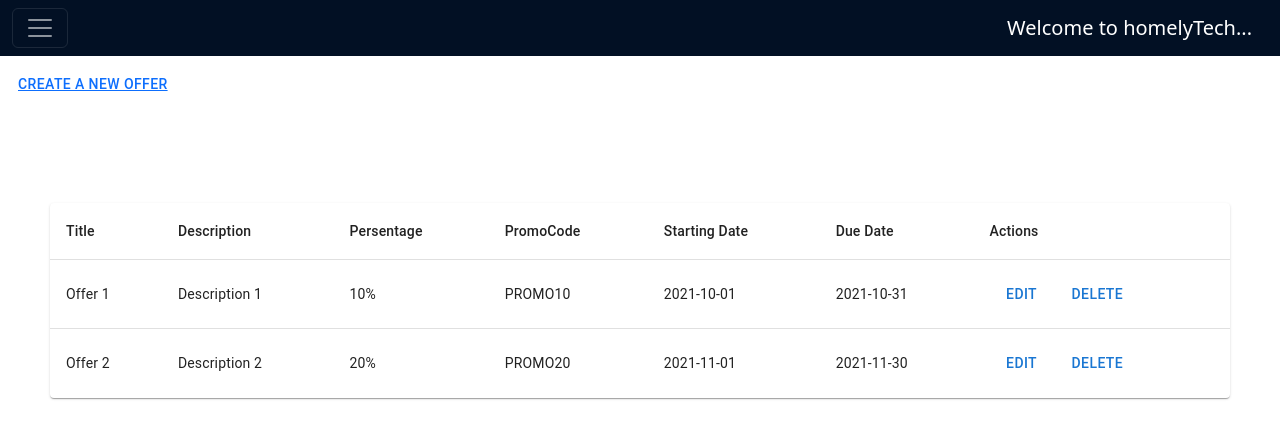
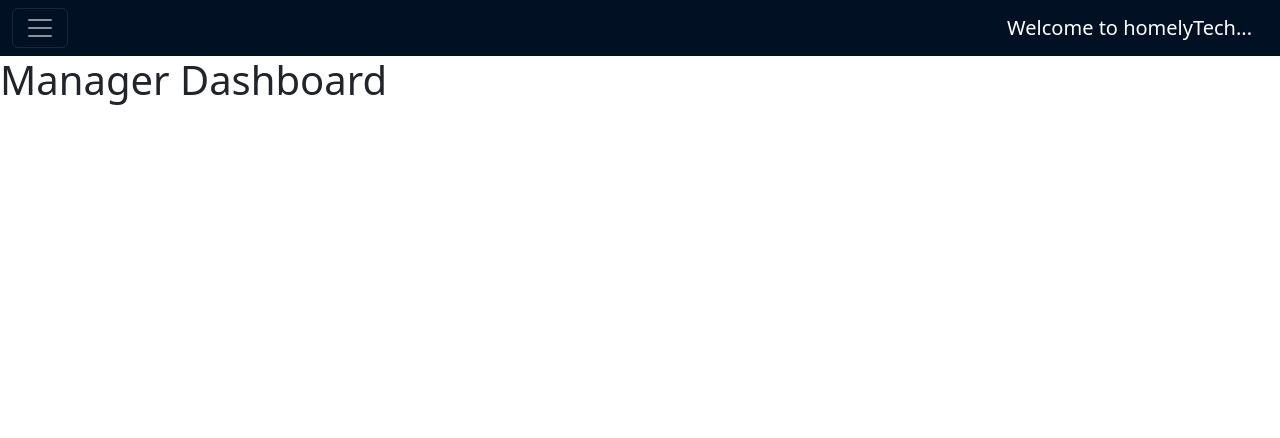
Before and after one commit to ishehara/HomelyTech, a React (Create React App) app in the folder frontend/: page / in a window 1280 px wide. Shown: the top 438 px of the page. Built offline with nearby package versions, Linux system fonts and the light colour scheme.

Commit message:
integrating crud without update part
integrating backend and frontend crud without update part

```diff
--- a/frontend/src/App.js
+++ b/frontend/src/App.js
@@ -3,6 +3,7 @@ import "./App.css";
 import Manager from "./components/dashboards/manager";
 import OfferForm from "./components/offers/offerForm";
 import Navbar from "./components/navbar/navbar";
+import OfferManagement from "./components/offers/offerManagement";
 import { Route, BrowserRouter as Router, Routes } from "react-router-dom";
 
 function App() {
@@ -12,6 +13,7 @@ function App() {
 
       <Routes>
         <Route path="/offerForm" element={<OfferForm />} />
+        <Route path="/offermanagement" element={<OfferManagement />} />
 
         <Route path="/" element={<Manager />} />
       </Routes>
--- a/frontend/src/components/dashboards/manager.js
+++ b/frontend/src/components/dashboards/manager.js
@@ -2,51 +2,15 @@ import * as React from "react";
 
 import { Link } from "react-router-dom";
 import { Box, Button, Grid } from "@mui/material";
-import OfferTable from "../offers/offerTable";
 
 function manager() {
-  const offers = [
-    {
-      title: "Offer 1",
-      description: "Description 1",
-      persentage: "10%",
-      promoCode: "PROMO10",
-      startDate: "2021-10-01",
-      dueDate: "2021-10-31",
-    },
-    {
-      title: "Offer 2",
-      description: "Description 2",
-      persentage: "20%",
-      promoCode: "PROMO20",
-      startDate: "2021-11-01",
-      dueDate: "2021-11-30",
-    },
-  ];
+
 
   return (
-    <Grid>
-      <Grid>
-        <Button
-          sx={{
-            marginLeft: "10px",
-            marginTop: "10px",
-          }}
-        >
-          <Link to="/offerForm">Create a new offer</Link>
-        </Button>
-      </Grid>
+    <div>
+        <h1>Manager Dashboard</h1>
 
-      <Box
-        sx={{
-          width:'calc(100% - 100px)',
-          margin:'auto',
-          marginTop: '100px',
-        }}
-      >
-        <OfferTable rows={offers} />
-      </Box>
-    </Grid>
+    </div>
   );
 }
 
--- a/frontend/src/components/offers/offerForm.js
+++ b/frontend/src/components/offers/offerForm.js
@@ -1,5 +1,8 @@
 import React, { useState } from "react";
 import { Button, Grid, Input, Typography } from "@mui/material";
+import axios from "axios";
+
+const URL = "http://localhost:5000/offer/";
 
 export default function OfferForm() {
   const [title, setTitle] = useState("");
@@ -8,6 +11,35 @@ export default function OfferForm() {
   const [promoCode, setPromoCode] = useState("");
   const [startDate, setStartDate] = useState("");
   const [dueDate, setDueDate] = useState("");
+
+  const addOffer = () => {
+    const payload = {
+      title: title,
+      description: description,
+      persentage: persentage,
+      promoCode: promoCode,
+      startDate: startDate,
+      dueDate: dueDate,
+    };
+
+    axios
+      .post(URL, payload)
+      .then((response) => {
+        console.log("Offer added successfully:", response.data);
+        // Reset form fields
+        setTitle("");
+        setDescription("");
+        setPersentage(0);
+        setPromoCode("");
+        setStartDate("");
+        setDueDate("");
+        // Show alert
+        alert("Offer Inserted");
+      })
+      .catch((error) => {
+        console.error("Error adding offer:", error);
+      });
+  };
 
   return (
     <Grid
@@ -207,6 +239,7 @@ export default function OfferForm() {
             color: "black",
           },
         }}
+        onClick={addOffer}
       >
         Add Offer
       </Button>
--- a/frontend/src/components/offers/offerManagement.js
+++ b/frontend/src/components/offers/offerManagement.js
@@ -1,10 +1,72 @@
-import { Grid } from '@mui/material';
-import * as React from 'react';
+import React, { useEffect, useState } from "react";
 
-export default function offerManagement() {
+import { Link } from "react-router-dom";
+import { Box, Button, Grid } from "@mui/material";
+import OfferTable from "./offerTable";
+import axios from "axios";
+
+const URL = "http://localhost:5000/offer/";
+
+export default function OfferManagement() {
+  const [offers, setOffers] = useState([]);
+
+  useEffect(() => {
+    getOffers();
+  }, []);
+
+
+  const getOffers = () => {
+    axios
+      .get(URL)
+      .then((response) => {
+        setOffers(response.data?.offers || []);
+      })
+      .catch((error) => {
+        console.log(error);
+      });
+  }
+
+
+  const deleteOffer = (id) => {
+    axios
+      .delete(`${URL}${id}`)
+      .then(() => {
+        setOffers(offers.filter((offer) => offer.id !== id));
+        console.log("Offer deleted successfully");
+
+        alert("Offer deleted successfully");
+        getOffers();
+      })
+      .catch((error) => {
+        console.error("Error deleting offer:", error);
+      });
+  };
+
+
+
+
   return (
     <Grid>
+      <Grid>
+        <Button
+          sx={{
+            marginLeft: "10px",
+            marginTop: "10px",
+          }}
+        >
+          <Link to="/offerForm">Create a new offer</Link>
+        </Button>
+      </Grid>
 
+      <Box
+        sx={{
+          width: "calc(100% - 100px)",
+          margin: "auto",
+          marginTop: "100px",
+        }}
+      >
+        <OfferTable rows={offers} onDelete={deleteOffer} />
+      </Box>
     </Grid>
   );
 }
--- a/frontend/src/components/offers/offerTable.js
+++ b/frontend/src/components/offers/offerTable.js
@@ -1,7 +1,7 @@
 import { Button, Paper, Table, TableBody, TableCell, TableContainer, TableHead, TableRow } from '@mui/material';
 import React from 'react';
 
-function offerTable({rows}) {
+function offerTable({rows, onDelete}) {
   return (
     <TableContainer component={Paper}>
 
@@ -34,7 +34,7 @@ function offerTable({rows}) {
                                 Edit
                             </Button>
                             <Button
-                                onClick={() => {}}>
+                                onClick={() => onDelete(row._id)}>
                                 Delete
                             </Button>
                         </TableCell>
```
Also changed, not shown: 1 other file (tests, documents, lock files or other folders).
